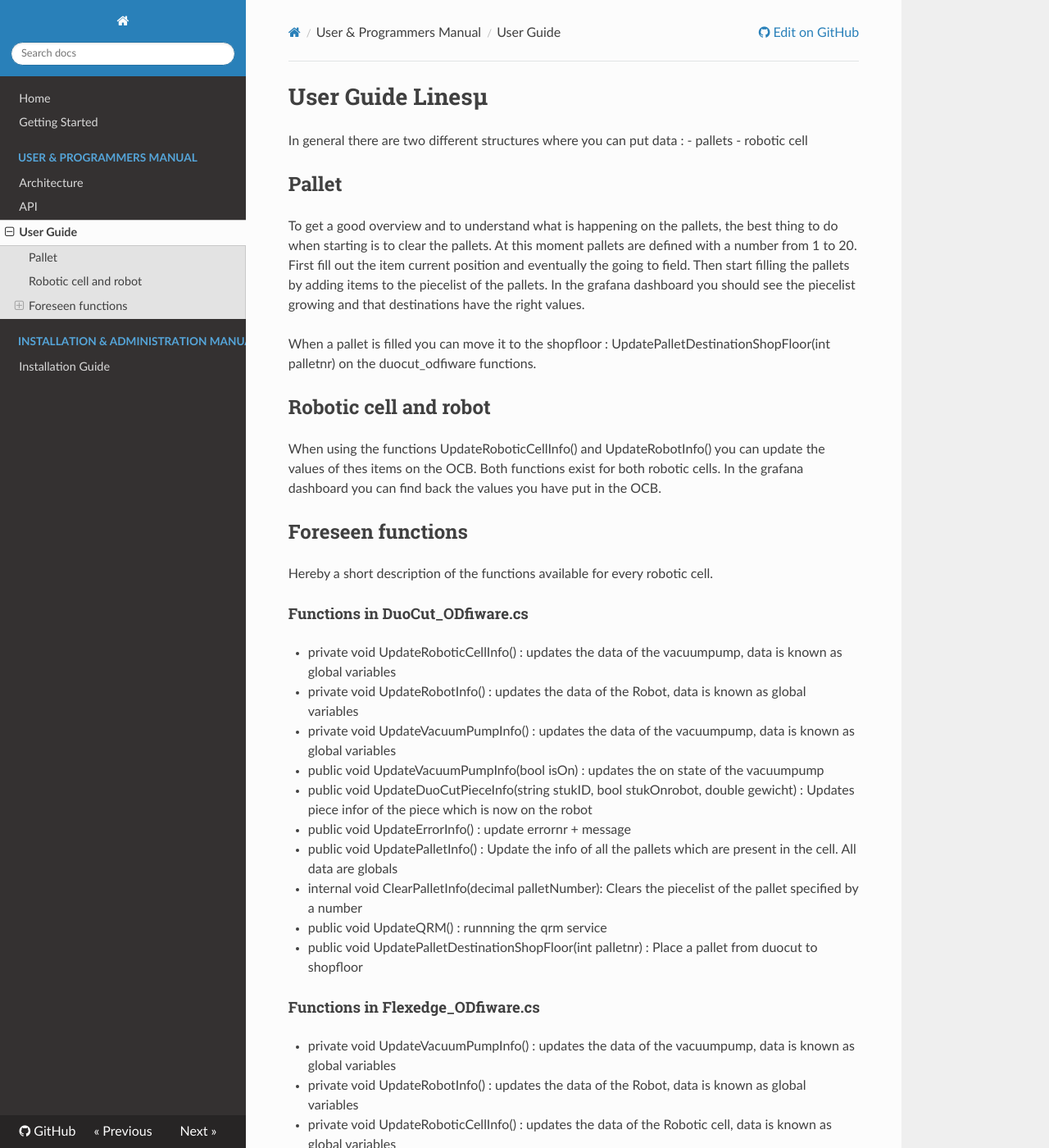
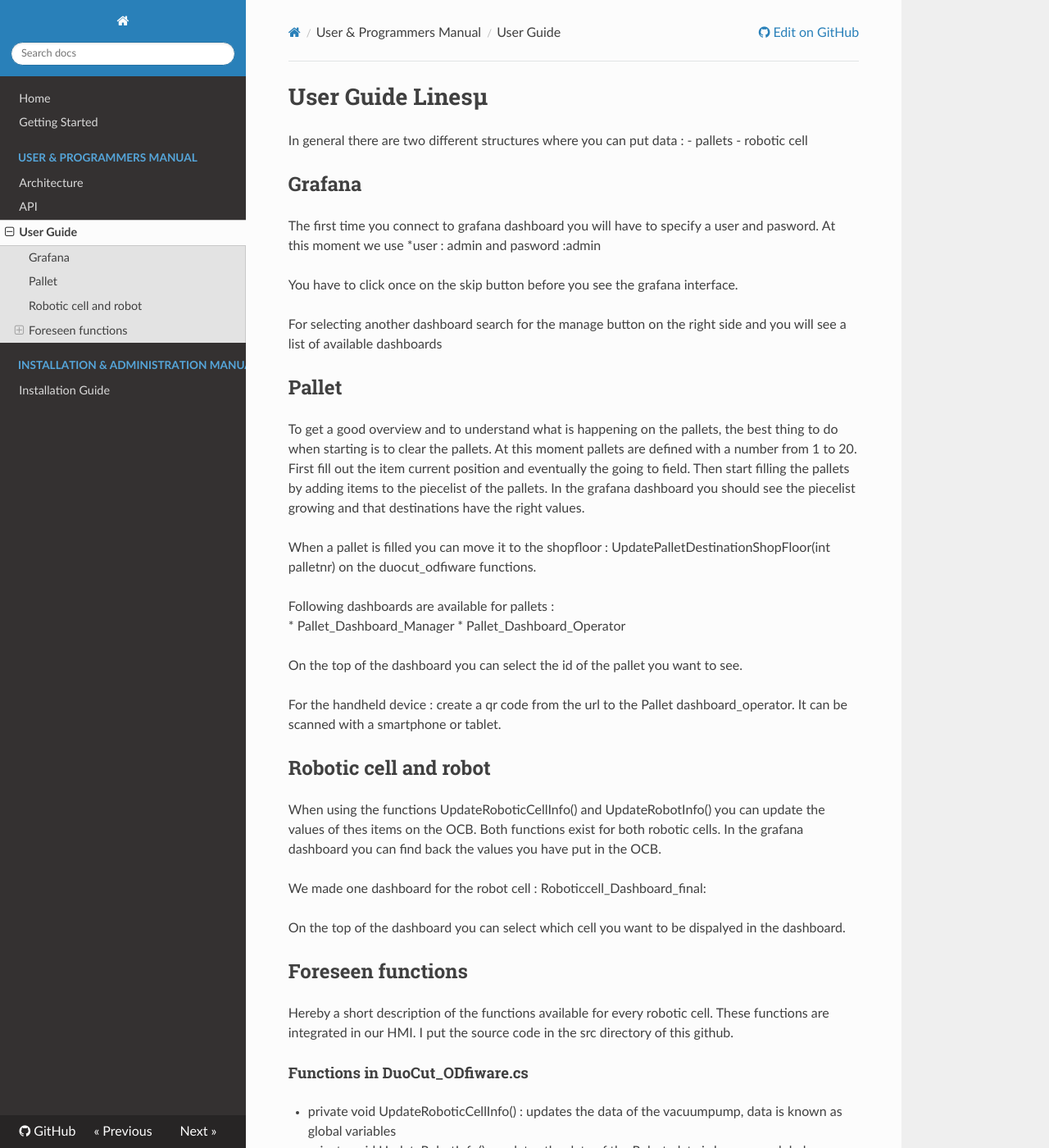
Before and after one commit to ramp-eu/JS2SF, an MkDocs documentation site: the page built from docs/usermanual.md, in a window 1280 px wide and 1400 px high. Shown: the whole window at 82% size. Built offline with MkDocs 1.6.1, drawn with Linux system fonts in a browser that asks for light colours; nearby versions of some CDN libraries; old or Windows-style settings are respelled for this version of MkDocs.

Commit message:
Update usermanual.md

```diff
--- a/docs/usermanual.md
+++ b/docs/usermanual.md
@@ -3,6 +3,14 @@
 In general there are two different structures where you can put data :
 - pallets
 - robotic cell
+
+## Grafana
+The first time you connect to grafana dashboard you will have to specify a user and pasword. At this moment we use
+       *user : admin and pasword :admin
+
+You have to click once on the skip button before you see the grafana interface.
+
+For selecting another dashboard search for the manage button on the right side and you will see a list of available dashboards
 
 ## Pallet
 To get a good overview and to understand what is happening on the pallets, the best thing to do when starting is to clear the pallets. At this moment pallets are defined with a number from 1 to 20.
@@ -11,18 +19,26 @@ Then start filling the pallets by adding items to the piecelist of the pallets.
 
 When a pallet is filled you can move it to the shopfloor : UpdatePalletDestinationShopFloor(int palletnr) on the duocut_odfiware functions.
 
+Following dashboards are available for pallets :
+* Pallet_Dashboard_Manager
+* Pallet_Dashboard_Operator
 
+On the top of the dashboard you can select the id of the pallet you want to see.
+
+For the handheld device : create a qr code from the url to the Pallet dashboard_operator. It can be scanned with a smartphone or tablet.
 
 ## Robotic cell and robot
 When using the functions UpdateRoboticCellInfo() and UpdateRobotInfo() you can update the values of thes items on the OCB. Both functions exist for both robotic cells.
 In the grafana dashboard you can find back the values you have put in the OCB.
 
+We made one dashboard for the robot cell :   Roboticcell_Dashboard_final:
 
+On the top of the dashboard you can select which cell you want to be dispalyed in the dashboard.
 
 
 
 ## Foreseen functions
-Hereby a short description of the functions available for every robotic cell.
+Hereby a short description of the functions available for every robotic cell. These functions are integrated in our HMI. I put the source code in the src directory of this github.
 
 #### Functions in DuoCut_ODfiware.cs
 
```
